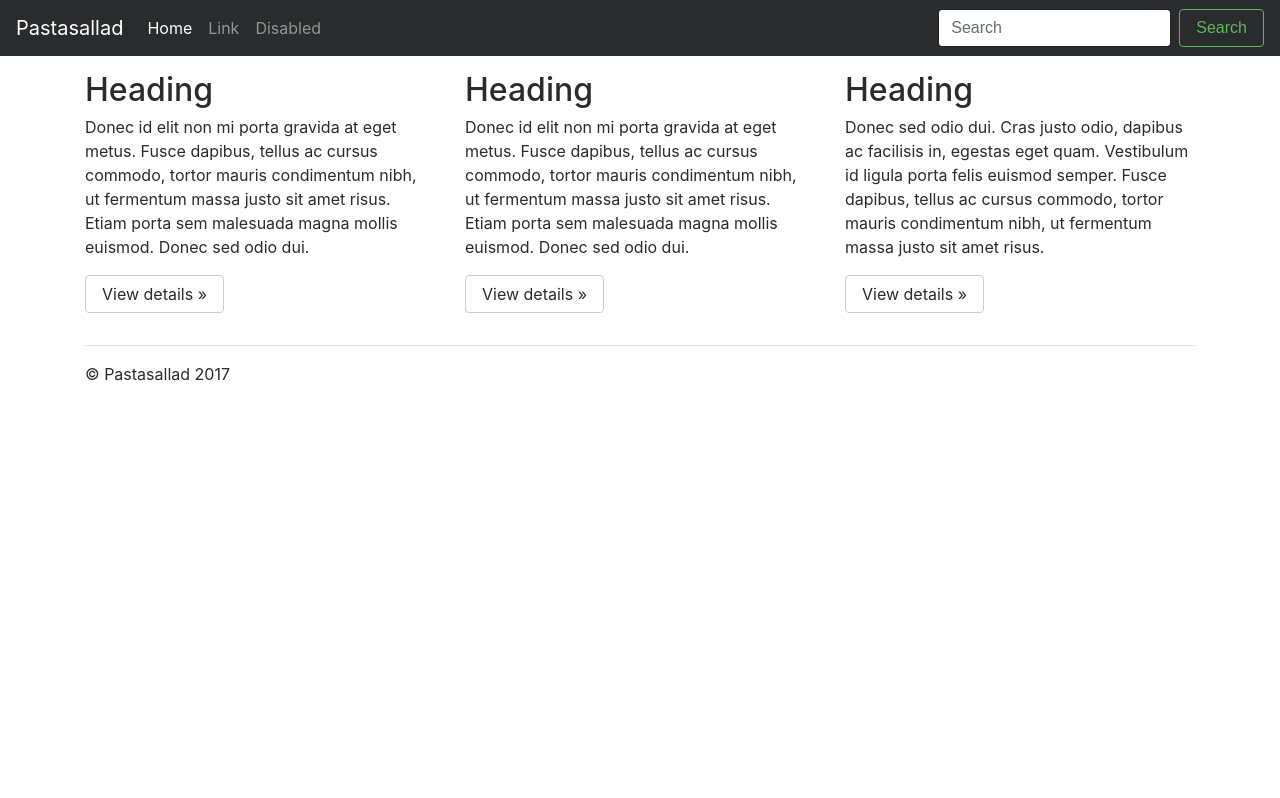
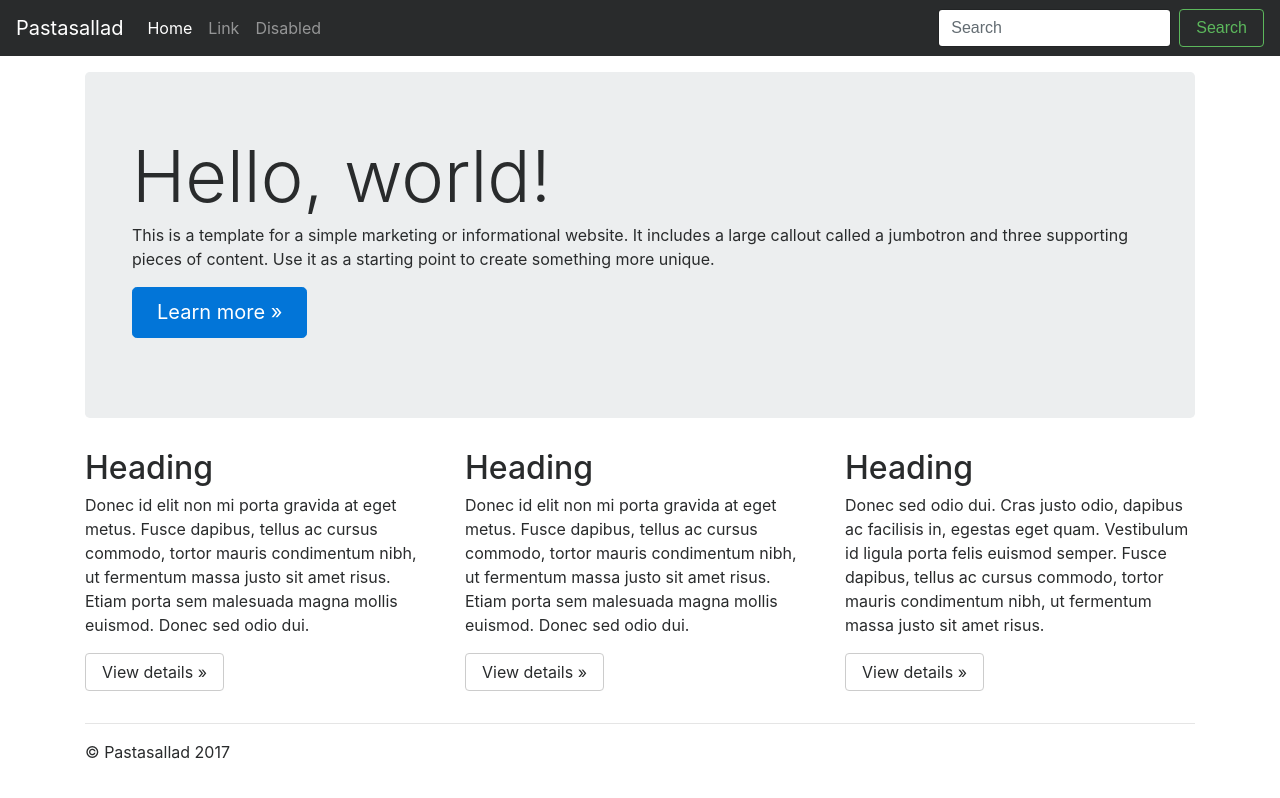
Before and after one commit to Pastasallad/pastasallad.github.io, a Jekyll site: the page built from index.html, in a window 1280 px wide. Shown: the top 798 px of the page. Built offline with Jekyll 4.4.1, drawn with Linux system fonts in a browser that asks for light colours; nearby versions of some CDN libraries.

Commit message:
Update index.html

```diff
--- a/index.html
+++ b/index.html
@@ -2,6 +2,13 @@
 layout: home
 title: Hello World!
 ---
+<div class="jumbotron">
+      <div class="container">
+        <h1 class="display-3">Hello, world!</h1>
+        <p>This is a template for a simple marketing or informational website. It includes a large callout called a jumbotron and three supporting pieces of content. Use it as a starting point to create something more unique.</p>
+        <p><a class="btn btn-primary btn-lg" href="#" role="button">Learn more &raquo;</a></p>
+      </div>
+</div>
 <!-- Example row of columns -->
 <div class="row">
 <div class="col-md-4">
```
